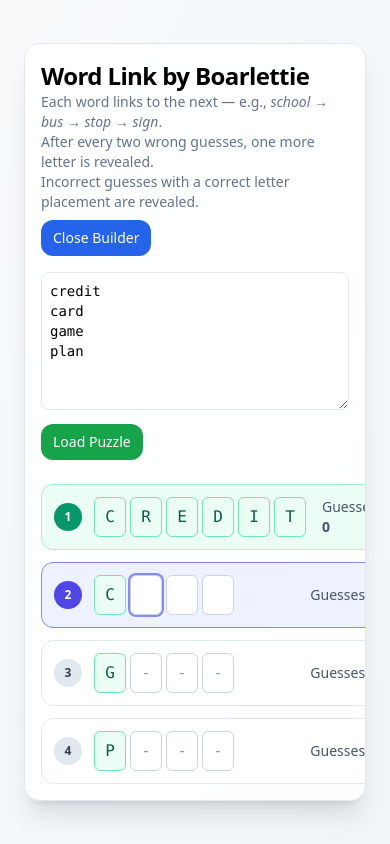
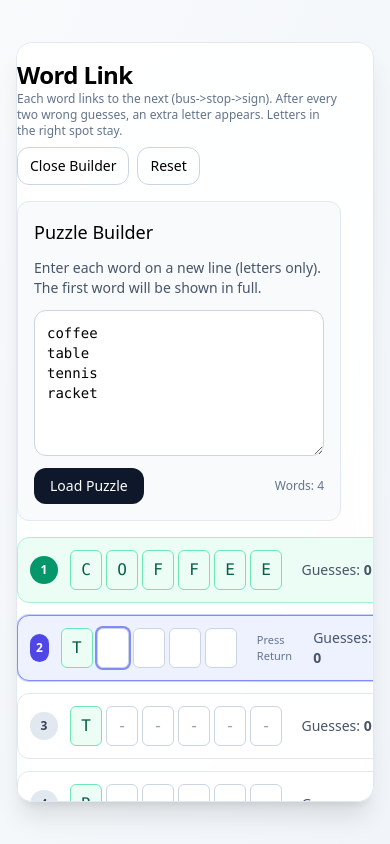
Before and after one commit to lelsener7/word-link, a React (Vite) app: page / in a window 390 px wide. Both pictures are taken after a click on the button "Open Builder". Built offline with nearby package versions, Linux system fonts and the light colour scheme.

Commit message:
Update WordLinkGame.jsx

```diff
--- a/src/WordLinkGame.jsx
+++ b/src/WordLinkGame.jsx
@@ -1,36 +1,52 @@
 import React, { useState, useEffect, useRef } from "react";
 
+// ---- Helpers ----
 const onlyLetters = (s) => (s || "").replace(/[^a-z]/gi, "");
-// const defaultPuzzle = () => ["house", "call", "center", "cut", "over"];
-// const defaultPuzzle = () => ["coffee", "table", "tennis", "racket"];
-const defaultPuzzle = () => ["credit", "card", "game", "plan"];
+// Default puzzle as requested
+const defaultPuzzle = () => ["coffee", "table", "tennis", "racket"];
 
 export default function WordLinkGame() {
+  // Builder
   const [builderOpen, setBuilderOpen] = useState(false);
   const [builderText, setBuilderText] = useState(defaultPuzzle().join("\n"));
+
+  // Game state
   const [words, setWords] = useState(defaultPuzzle());
-  const [revealedUpTo, setRevealedUpTo] = useState(0);
+  const [revealedUpTo, setRevealedUpTo] = useState(0); // index of last revealed word
   const [attempts, setAttempts] = useState(() => Array(defaultPuzzle().length).fill(0));
   const [feedback, setFeedback] = useState("");
-  const [typed, setTyped] = useState("");
-  const [sticky, setSticky] = useState({});
+
+  // Active-row typing state
+  const [typed, setTyped] = useState(""); // user-typed characters for non-sticky slots
+  const [sticky, setSticky] = useState({}); // { [wordIndex]: Array(wordLength). correct letters locked in-place }
   const inputRef = useRef(null);
+  const rowRefs = useRef([]); // for auto-scrolling active row into view
 
+  // Derived
   const isComplete = revealedUpTo >= words.length - 1;
   const nextIndex = Math.min(revealedUpTo + 1, words.length - 1);
   const currentTarget = !isComplete ? words[nextIndex] : null;
 
+  // Reveal rule: +1 letter every 2 wrong guesses (min 1). Solved words show all letters.
   const revealedLettersFor = (i) => {
     if (i === 0 || i <= revealedUpTo) return words[i].length;
     const g = attempts[i] || 0;
     return Math.min(1 + Math.floor(g / 2), words[i].length);
   };
 
+  // Reset typed & prep sticky array when we move to a new active word
   useEffect(() => {
     setTyped("");
     setSticky((s) => ({ ...s, [nextIndex]: Array(words[nextIndex]?.length || 0).fill("") }));
   }, [nextIndex, words]);
 
+  // Auto-scroll the active row into view on mobile
+  useEffect(() => {
+    const el = rowRefs.current[nextIndex];
+    if (el) el.scrollIntoView({ behavior: "smooth", block: "center" });
+  }, [nextIndex]);
+
+  // Remaining non-sticky positions for the active row
   const remainingSlots = (() => {
     if (!currentTarget) return 0;
     const revealed = revealedLettersFor(nextIndex);
@@ -39,10 +55,14 @@ export default function WordLinkGame() {
     return Math.max(0, currentTarget.length - revealed - stickyCount);
   })();
 
+  // Submit current guess
   const submitGuess = () => {
     if (isComplete || !currentTarget) return;
+
     const revealed = revealedLettersFor(nextIndex);
     const stick = sticky[nextIndex] || [];
+
+    // Build the full guess from: prefix + (sticky letters or typed letters)
     let fullArr = currentTarget.slice(0, revealed).split("");
     let typedIdx = 0;
     for (let pos = revealed; pos < currentTarget.length; pos++) {
@@ -56,6 +76,7 @@ export default function WordLinkGame() {
     }
     const full = fullArr.join("");
 
+    // Count attempt
     setAttempts((prev) => {
       const copy = [...prev];
       copy[nextIndex] = (copy[nextIndex] || 0) + 1;
@@ -68,7 +89,11 @@ export default function WordLinkGame() {
       setFeedback("Correct!");
       setTimeout(() => setFeedback(""), 600);
     } else {
-      const prevStick = (sticky[nextIndex] && sticky[nextIndex].length) ? [...sticky[nextIndex]] : Array(currentTarget.length).fill("");
+      // Lock correct-in-position letters ("sticky") & clear non-sticky typed
+      const prevStick =
+        sticky[nextIndex] && sticky[nextIndex].length
+          ? [...sticky[nextIndex]]
+          : Array(currentTarget.length).fill("");
       let tIdx = 0;
       for (let pos = revealed; pos < currentTarget.length; pos++) {
         if (prevStick[pos]) continue;
@@ -85,6 +110,7 @@ export default function WordLinkGame() {
     }
   };
 
+  // Keyboard handling for active row
   const handleKeyDown = (e) => {
     if (!currentTarget) return;
     if (e.key === "Enter") {
@@ -103,19 +129,21 @@ export default function WordLinkGame() {
     }
   };
 
+  // Letter box row
   const Boxes = ({ word, revealedCount, activeIndex, rowIndex }) => {
     const w = word;
     const stick = sticky[rowIndex] || [];
     const isActive = rowIndex === activeIndex && !isComplete;
     const solved = rowIndex === 0 || rowIndex <= revealedUpTo;
 
+    // Build display state for each position
     const chars = [];
     let typedPtr = 0;
     for (let i = 0; i < w.length; i++) {
       if (i < revealedCount) {
-        chars.push({ ch: w[i], state: "prefix" });
+        chars.push({ ch: w[i], state: "prefix" }); // revealed by rule
       } else if (isActive && stick[i]) {
-        chars.push({ ch: stick[i], state: "sticky" });
+        chars.push({ ch: stick[i], state: "sticky" }); // correct-in-position from prior guess
       } else if (isActive) {
         const ch = typed[typedPtr] || "";
         chars.push({ ch, state: ch ? "typed" : "empty" });
@@ -123,24 +151,33 @@ export default function WordLinkGame() {
       } else if (solved) {
         chars.push({ ch: w[i], state: "solved" });
       } else {
-        chars.push({ ch: "-", state: "masked" });
+        chars.push({ ch: "-", state: "masked" }); // future rows
       }
     }
 
     return (
-      <div className="flex select-none" onClick={() => isActive && inputRef.current?.focus()}>
+      <div
+        className="flex select-none"
+        onClick={() => isActive && inputRef.current?.focus()}
+        role="group"
+        aria-label={isActive ? "Type the remaining letters" : undefined}
+      >
         {chars.map((c, idx) => {
-          const isCursor = isActive && c.state === "empty" && chars.findIndex(x => x.state === "empty") === idx;
-          // const base = "w-10 h-12 mr-2 grid place-items-center rounded-lg border text-lg font-mono";
-          const base = "w-8 h-10 mr-1 grid place-items-center rounded-md border text-base font-mono sm:w-10 sm:h-12 sm:mr-2 sm:text-lg";
+          const isCursor =
+            isActive && c.state === "empty" && chars.findIndex((x) => x.state === "empty") === idx;
+          // Smaller boxes on mobile; larger on sm+
+          const base =
+            "w-8 h-10 mr-1 grid place-items-center rounded-md border text-base font-mono sm:w-10 sm:h-12 sm:mr-2 sm:text-lg";
           let cls = "border-slate-300 bg-white text-slate-900";
           if (c.state === "prefix") cls = "border-emerald-300 bg-emerald-50 text-emerald-800";
-          // if (c.state === "sticky") cls = "border-blue-300 bg-blue-50 text-blue-800";
-          if (c.state === "sticky") cls = "border-emerald-300 bg-emerald-50 text-emerald-800";
+          if (c.state === "sticky") cls = "border-emerald-300 bg-emerald-50 text-emerald-800"; // sticky is green like correct
           if (c.state === "solved") cls = "border-emerald-300 bg-emerald-50 text-emerald-800";
           if (c.state === "masked") cls = "border-slate-300 bg-white text-slate-400";
           return (
-            <span key={idx} className={`${base} ${cls} ${isCursor ? "ring-2 ring-indigo-400" : ""}`}>
+            <span
+              key={idx}
+              className={`${base} ${cls} ${isCursor ? "ring-2 ring-indigo-400" : ""}`}
+            >
               {(c.ch || "").toUpperCase()}
             </span>
           );
@@ -150,41 +187,65 @@ export default function WordLinkGame() {
   };
 
   return (
-    <div className="min-h-screen w-full flex items-center justify-center bg-gradient-to-br from-slate-50 to-slate-100 p-6">
+    <div className="min-h-screen w-full flex items-center justify-center bg-gradient-to-br from-slate-50 to-slate-100 p-4 sm:p-6">
       <div className="w-full max-w-2xl">
         <div className="bg-white/90 backdrop-blur rounded-2xl shadow-xl p-4 sm:p-6 border border-slate-200 max-h-[90vh] sm:max-h-none overflow-auto">
+          {/* Header */}
           <header className="flex items-start justify-between gap-2 flex-wrap">
             <div>
-              <h1 className="text-2xl font-semibold tracking-tight">Word Link by Boarlettie</h1>
-              <p className="text-slate-500 text-sm">
-                Each word links to the next — e.g., <span className="italic">school → bus → stop → sign</span>.<br />
-                After every two wrong guesses, one more letter is revealed.<br />
-                Incorrect guesses with a correct letter placement are revealed.
+              <h1 className="text-2xl font-semibold tracking-tight">Word Link</h1>
+              <p className="text-slate-500 text-xs sm:text-sm">
+                Each word links to the next (bus->stop->sign). After every two wrong guesses, an extra letter appears.
+                Letters in the right spot stay.
+                <span className="hidden sm:inline">
+                  {" "}
+                  Example: <span className="italic">coffee → table → tennis → racket</span>.
+                </span>
               </p>
-{/*               <p className="text-slate-500 text-xs sm:text-sm">
-              Each word links to the next. After every two wrong guesses, an extra letter appears. Letters in the right spot stay.
-              <span className="hidden sm:inline"> Example: <span className="italic">coffee → table → tennis → racket</span>.</span>
-              </p> */}
             </div>
+            <div className="flex gap-2">
               <button
                 onClick={() => setBuilderOpen(!builderOpen)}
-              className="px-3 py-2 rounded-xl bg-blue-600 text-white text-sm hover:bg-blue-500"
+                className="px-3 py-2 rounded-xl border border-slate-300 text-sm hover:bg-slate-50"
               >
                 {builderOpen ? "Close Builder" : "Open Builder"}
               </button>
+              <button
+                onClick={() => {
+                  setRevealedUpTo(0);
+                  setAttempts(Array(words.length).fill(0));
+                  setSticky({});
+                  setTyped("");
+                  setFeedback("");
+                }}
+                className="px-3 py-2 rounded-xl border border-slate-300 text-sm hover:bg-slate-50"
+              >
+                Reset
+              </button>
+            </div>
           </header>
+
+          {/* Builder */}
           {builderOpen && (
-            <div className="mt-4">
+            <section className="mt-4 grid gap-3 border border-slate-200 rounded-xl p-4 bg-slate-50">
+              <h2 className="text-lg font-medium">Puzzle Builder</h2>
+              <p className="text-sm text-slate-600">
+                Enter each word on a new line (letters only). The first word will be shown in full.
+              </p>
               <textarea
                 value={builderText}
                 onChange={(e) => setBuilderText(e.target.value)}
                 rows={6}
-                className="w-full border rounded-lg p-2 font-mono text-sm"
-                placeholder="Enter one word per line"
+                className="w-full rounded-xl border border-slate-300 p-3 focus:outline-none focus:ring-2 focus:ring-slate-400 font-mono text-sm"
+                placeholder={"e.g.\ncoffee\ntable\ntennis\nracket"}
               />
+              <div className="flex items-center justify-between">
                 <button
                   onClick={() => {
-                  const newWords = builderText.split("\n").map(w => onlyLetters(w).toLowerCase()).filter(Boolean);
+                    const newWords = builderText
+                      .split("\n")
+                      .map((w) => onlyLetters(w).toLowerCase())
+                      .filter(Boolean);
                     if (newWords.length > 1) {
                       setWords(newWords);
                       setRevealedUpTo(0);
@@ -192,34 +253,61 @@ export default function WordLinkGame() {
                       setSticky({});
                       setTyped("");
                       setFeedback("");
+                    } else {
+                      setFeedback("Please enter at least 2 words.");
+                      setTimeout(() => setFeedback(""), 1200);
                     }
                   }}
-                className="mt-2 px-3 py-2 rounded-xl bg-green-600 text-white text-sm hover:bg-green-500"
+                  className="px-4 py-2 rounded-xl bg-slate-900 text-white text-sm hover:bg-slate-800"
                 >
                   Load Puzzle
                 </button>
+                <span className="text-xs text-slate-500">Words: {words.length}</span>
               </div>
+            </section>
           )}
-          <section className="mt-6">
+
+          {/* Game list */}
+          <section className="mt-4">
             <ul className="grid gap-3">
               {words.map((w, i) => {
                 const revealed = revealedLettersFor(i);
                 const isActive = i === nextIndex && !isComplete;
                 return (
                   <li
+                    ref={(el) => (rowRefs.current[i] = el)}
                     key={i}
                     className={`flex items-center justify-between gap-3 rounded-xl border p-3 transition-colors ${
                       isActive
-                        ? "border-indigo-400 bg-indigo-50"
+                        ? "border-indigo-400 bg-indigo-50 ring-1 ring-indigo-200"
                         : i <= revealedUpTo
                         ? "border-emerald-200 bg-emerald-50"
                         : "border-slate-200 bg-white"
                     }`}
                   >
                     <div className="flex-1 flex items-center gap-3">
-                      <span className={`inline-flex w-7 h-7 items-center justify-center rounded-full text-xs font-semibold ${i <= revealedUpTo ? "bg-emerald-600 text-white" : isActive ? "bg-indigo-600 text-white" : "bg-slate-200 text-slate-700"}`}>{i + 1}</span>
-                      <Boxes word={w} revealedCount={revealed} activeIndex={nextIndex} rowIndex={i} />
+                      <span
+                        className={`inline-flex w-7 h-7 items-center justify-center rounded-full text-xs font-semibold ${
+                          i <= revealedUpTo
+                            ? "bg-emerald-600 text-white"
+                            : isActive
+                            ? "bg-indigo-600 text-white"
+                            : "bg-slate-200 text-slate-700"
+                        }`}
+                      >
+                        {i + 1}
+                      </span>
+
+                      <Boxes
+                        word={w}
+                        revealedCount={revealed}
+                        activeIndex={nextIndex}
+                        rowIndex={i}
+                      />
+
+                      {/* Hidden input lives on the active row; typing happens here */}
                       {isActive && (
+                        <>
                           <input
                             ref={inputRef}
                             type="text"
@@ -230,18 +318,30 @@ export default function WordLinkGame() {
                             spellCheck={false}
                             autoFocus
                             value={typed}
-                          onChange={(e) => setTyped(onlyLetters(e.target.value).toLowerCase().slice(0, remainingSlots))}
+                            onChange={(e) =>
+                              setTyped(
+                                onlyLetters(e.target.value).toLowerCase().slice(0, remainingSlots)
+                              )
+                            }
                             onKeyDown={handleKeyDown}
                             className="absolute opacity-0 pointer-events-none"
                             aria-hidden
                           />
+                          <span className="sm:hidden text-[11px] text-slate-500 ml-1">
+                            Press Return
+                          </span>
+                        </>
                       )}
                     </div>
-                    <div className="text-sm text-slate-600">Guesses: <span className="font-semibold">{attempts[i] || 0}</span></div>
+
+                    <div className="text-sm text-slate-600">
+                      Guesses: <span className="font-semibold">{attempts[i] || 0}</span>
+                    </div>
                   </li>
                 );
               })}
             </ul>
+
             {!isComplete && feedback && (
               <div className="mt-3 text-sm text-slate-600">{feedback}</div>
             )}
```
Lines whose indentation alone changed are shown as unchanged.
